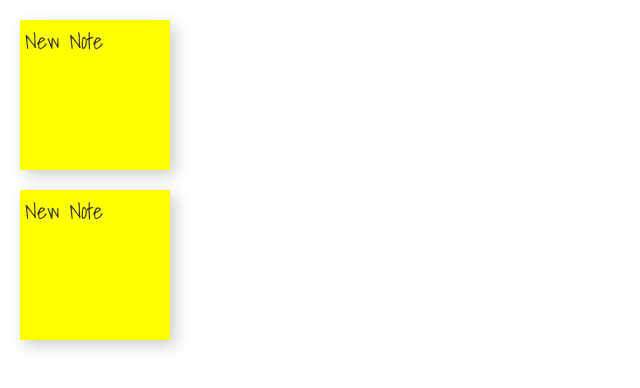
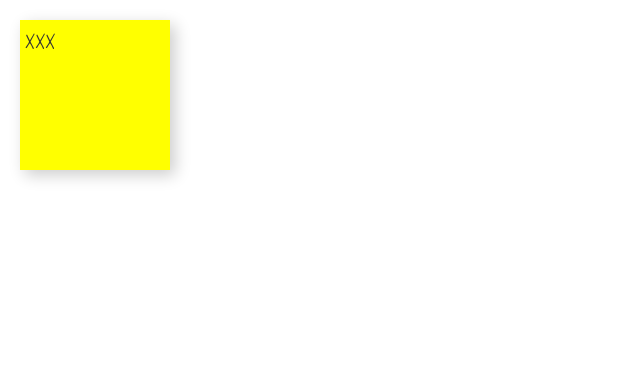
Before and after one commit to up1/demo-angular-20190313, an Angular app: page / in a window 1280 px wide. Shown: the top 388 px of the page, without its empty margins (0-640 px from the left). Built offline with nearby package versions, Linux system fonts and the light colour scheme.

Commit message:
Create data model of Note

```diff
--- a/src/app/board/board.component.html
+++ b/src/app/board/board.component.html
@@ -1,2 +1 @@
-<app-note></app-note>
-<app-note></app-note>
+<app-note [note]="defaultTitle"></app-note>
--- a/src/app/board/board.component.ts
+++ b/src/app/board/board.component.ts
@@ -1,4 +1,5 @@
 import { Component, OnInit } from '@angular/core';
+import {Note} from '../models/note';
 
 @Component({
   selector: 'app-board',
@@ -6,8 +7,11 @@ import { Component, OnInit } from '@angular/core';
   styleUrls: ['./board.component.css']
 })
 export class BoardComponent implements OnInit {
+  defaultTitle: Note;
 
-  constructor() { }
+  constructor() {
+    this.defaultTitle = new Note(1, 'XXX');
+  }
 
   ngOnInit() {
   }
--- /dev/null
+++ b/src/app/models/note.ts
@@ -0,0 +1,10 @@
+export class Note {
+  id: number;
+  title: string;
+
+
+  constructor(id: number, title: string) {
+    this.id = id;
+    this.title = title;
+  }
+}
--- a/src/app/note/note.component.html
+++ b/src/app/note/note.component.html
@@ -1,5 +1,5 @@
 <div class="note" *ngIf="!isEdit">
-  <p>{{title}}</p>
+  <p>{{note.title}}</p>
   <span>
       <button id="edit" (click)="onEdit()">Edit</button>
       <button id="remove">Remove</button>
--- a/src/app/note/note.component.ts
+++ b/src/app/note/note.component.ts
@@ -1,4 +1,5 @@
-import { Component, OnInit } from '@angular/core';
+import {Component, Input, OnInit} from '@angular/core';
+import {Note} from '../models/note';
 
 @Component({
   selector: 'app-note',
@@ -7,7 +8,9 @@ import { Component, OnInit } from '@angular/core';
 })
 export class NoteComponent implements OnInit {
   isEdit: boolean;
-  private title = 'New Note';
+  title: string;
+
+  @Input() note: Note;
 
   constructor() {
     console.log('Called constructor');
```
Also changed, not shown: 1 other file (tests, documents, lock files or other folders).
